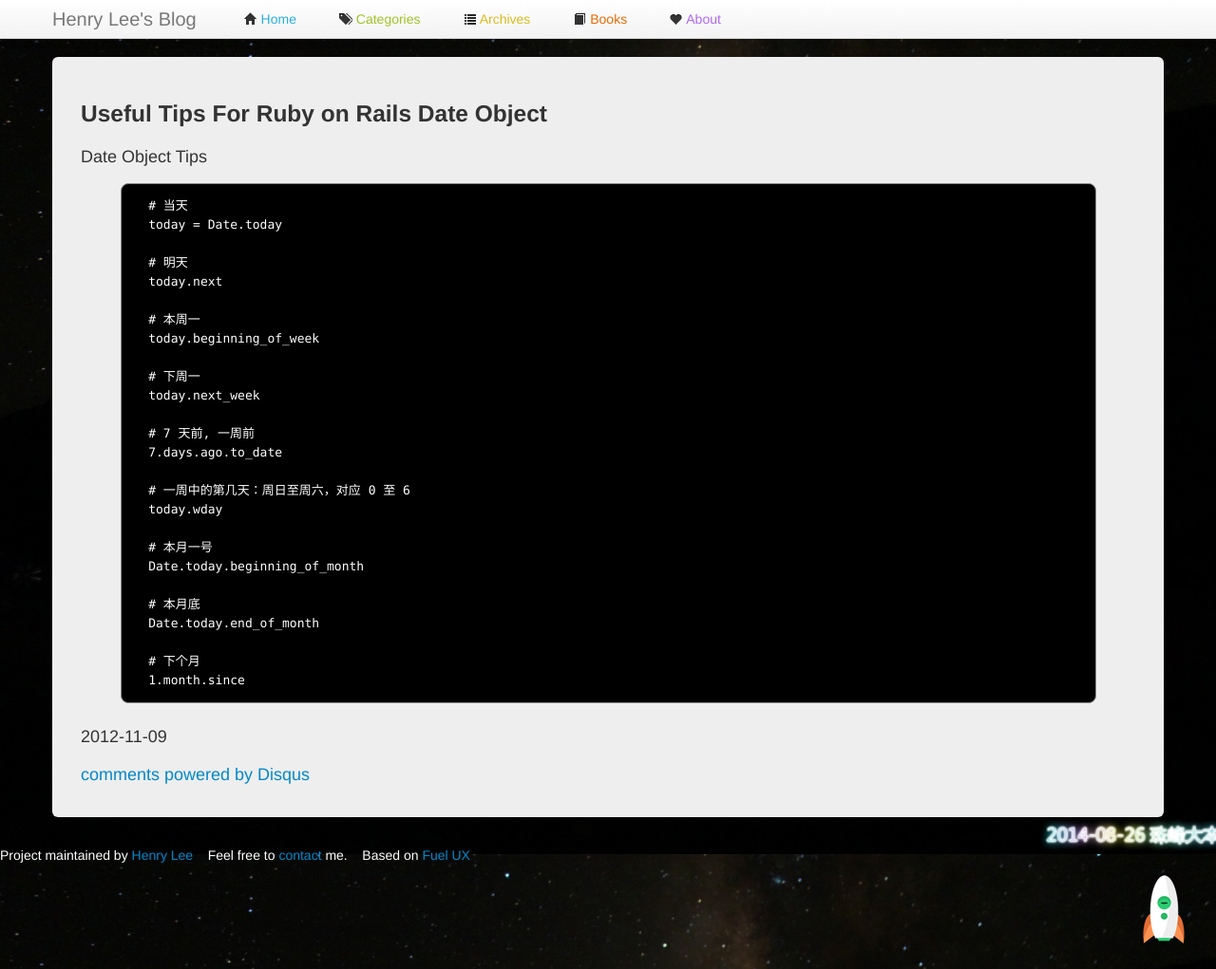
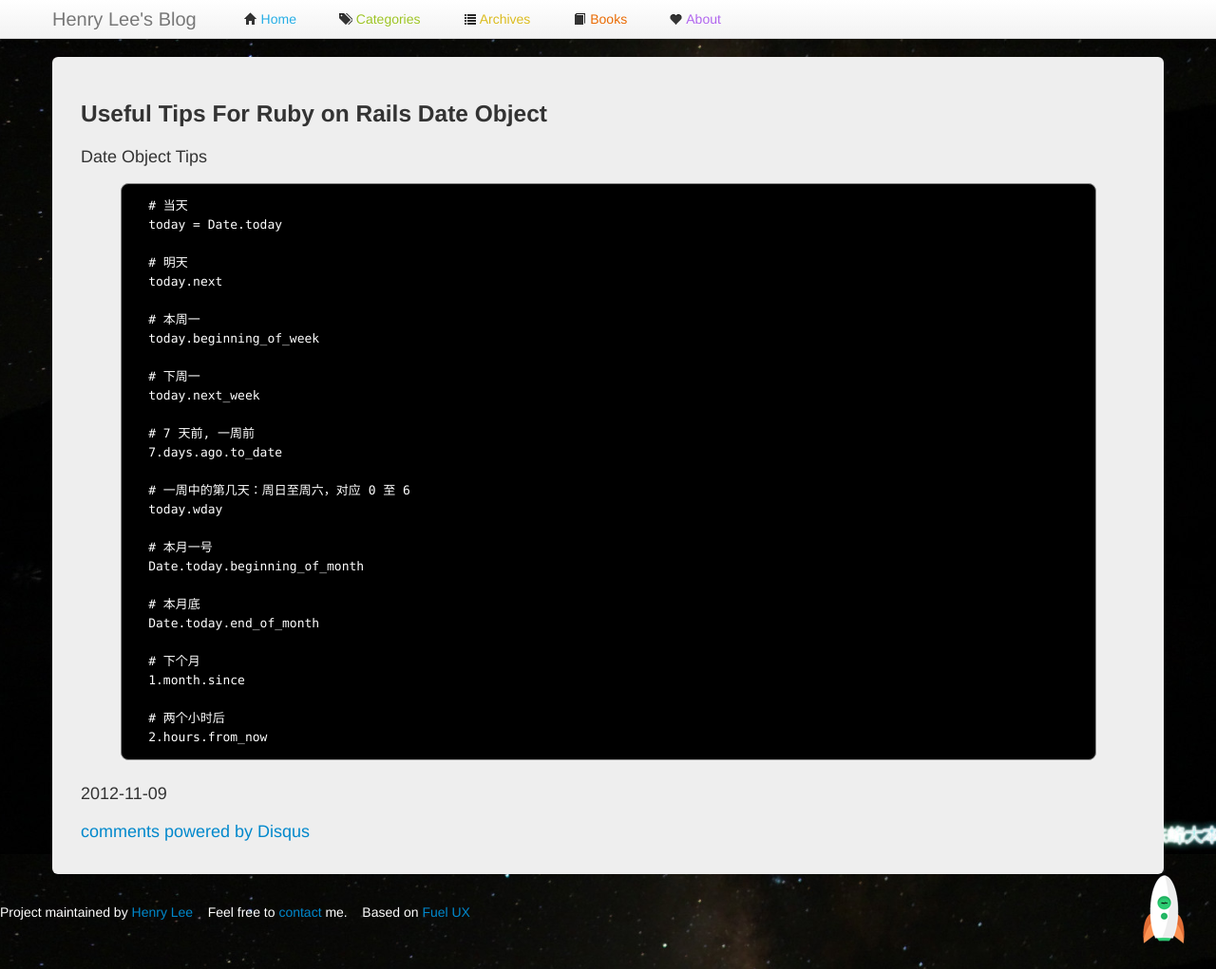
Before and after one commit to manageyp/manageyp.github.com, a Jekyll site: the page built from _posts/2012-11-09-useful-tips-for-ror-date-object.html, in a window 1280 px wide and 1021 px high. Shown: the whole window at 95% size. Built offline with Jekyll 4.4.1, drawn with Linux system fonts in a browser that asks for light colours; comment, search, counter and statistics services are not loaded.

Commit message:
[Change] useful-tips-for-ror-date-object

```diff
--- a/_posts/2012-11-09-useful-tips-for-ror-date-object.html
+++ b/_posts/2012-11-09-useful-tips-for-ror-date-object.html
@@ -35,4 +35,7 @@ record_on: 2012-11-09
   # 下个月
   1.month.since
 
+  # 两个小时后
+  2.hours.from_now
+
 </pre>
```
